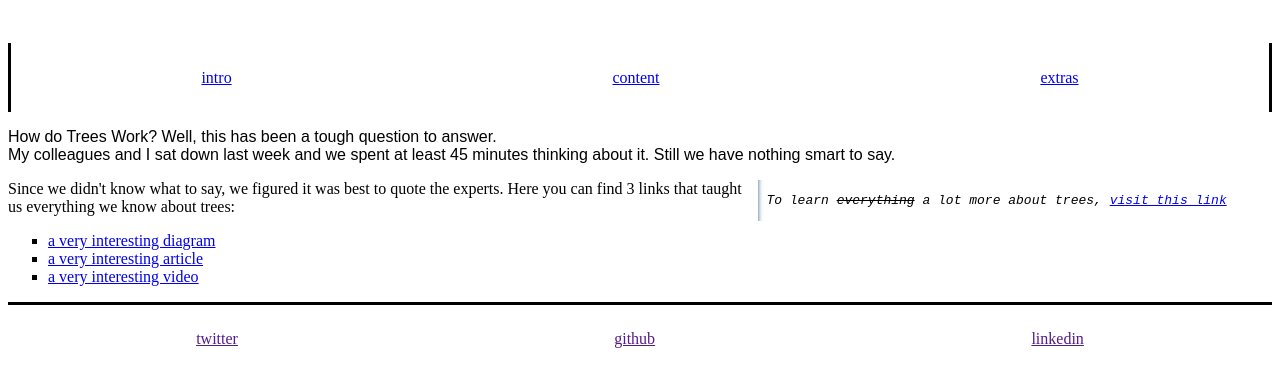
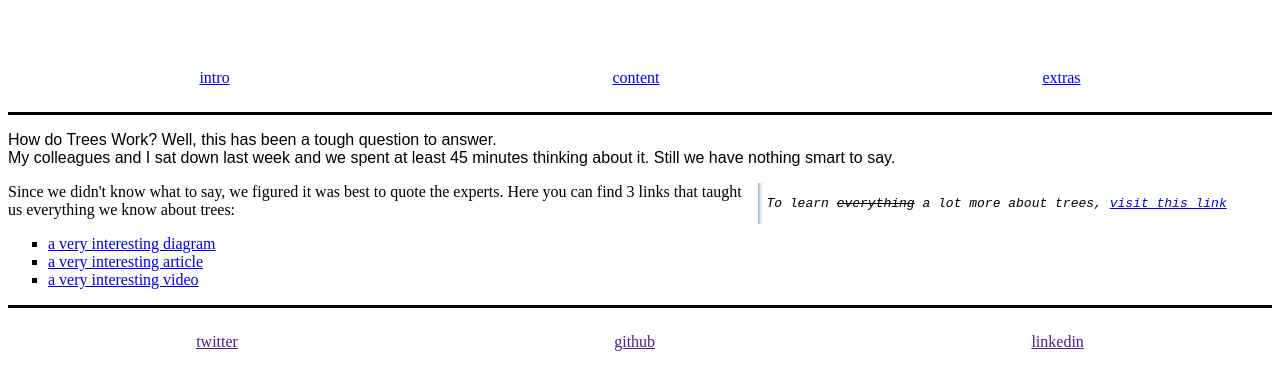
Before and after one commit to BF-FrontEnd-class-2025/group-2-all-about-trees, a website: page index.html in a window 1280 px wide. Shown: the part 95-484 px from the top of the page. Drawn offline with Linux system fonts and the light colour scheme.

Commit message:
fix bottom-divider

```diff
--- a/styles/something.css
+++ b/styles/something.css
@@ -11,7 +11,7 @@ body {
 }
 
 .bottom-divider {
-  border-style: none solid;
+  border-style: none none solid;
 }
 
 .spaced-items {
```
